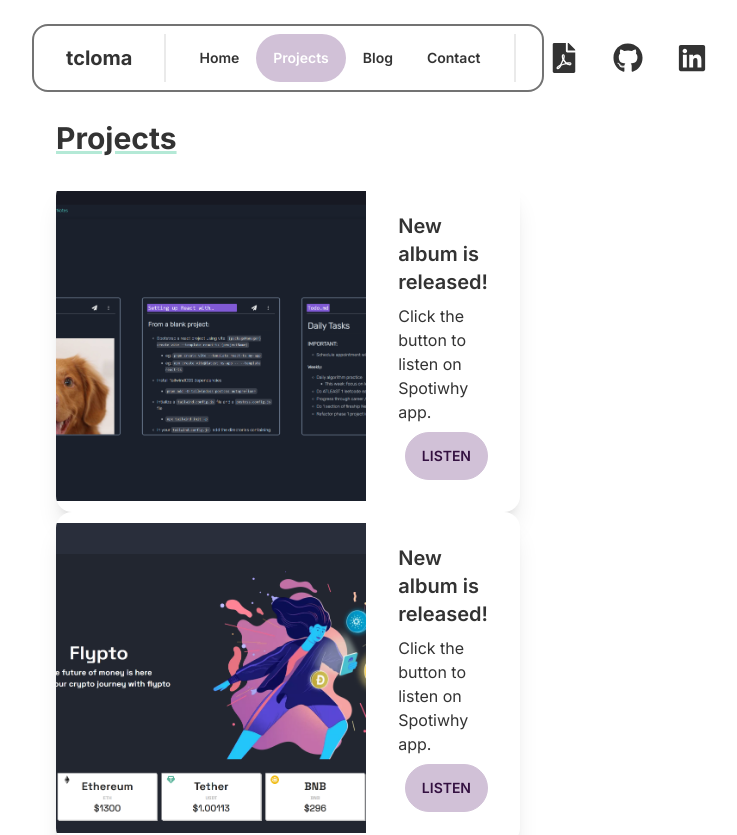
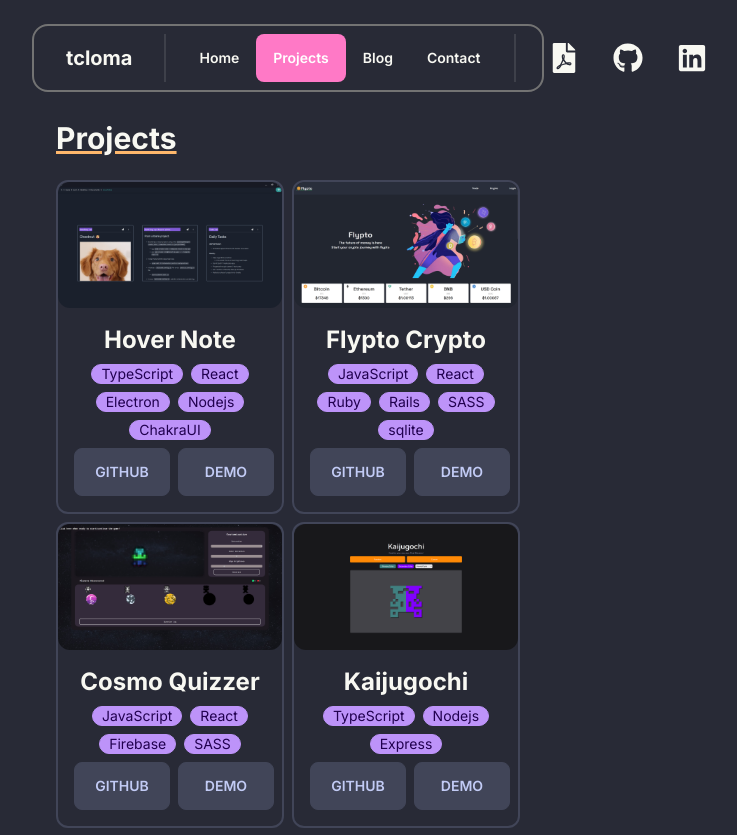
Before and after one commit to tcloma/portfolio-overhaul, a Next.js app: page /projects in a window 1280 px wide. Shown: the top 835 px of the page, without its empty margins (352-1089 px from the left). Built offline with nearby package versions, Linux system fonts and the light colour scheme.

Commit message:
refactored several buttons to client components

```diff
--- a/package.json
+++ b/package.json
@@ -15,7 +15,7 @@
         "@types/react": "18.0.28",
         "@types/react-dom": "18.0.11",
         "daisyui": "^2.51.0",
-        "framer-motion": "^9.1.6",
+        "framer-motion": "^9.1.7",
         "next": "13.2.0",
         "react": "18.2.0",
         "react-dom": "18.2.0",
--- a/src/app/MenuBar.tsx
+++ b/src/app/MenuBar.tsx
@@ -1,7 +1,7 @@
 'use client';
 
-import { FaGithub, FaLinkedin, FaFilePdf } from 'react-icons/fa';
 import MenuLink from './MenuLink';
+import MenuSocials from './MenuSocials';
 
 export default function MenuBar() {
 	return (
@@ -15,17 +15,7 @@ export default function MenuBar() {
 				<MenuLink route='contact' />
 			</ul>
 			<div className='divider divider-horizontal' />
-			<div>
-				<button className='btn-ghost btn rounded-2xl text-3xl'>
-					<FaFilePdf />
-				</button>
-				<button className='btn-ghost btn rounded-2xl text-3xl'>
-					<FaGithub />
-				</button>
-				<button className='btn-ghost btn rounded-2xl text-3xl'>
-					<FaLinkedin />
-				</button>
-			</div>
+			<MenuSocials />
 		</div>
 	);
 }
--- /dev/null
+++ b/src/app/MenuSocials.tsx
@@ -0,0 +1,35 @@
+import { FaGithub, FaLinkedin, FaFilePdf } from 'react-icons/fa';
+
+function openResume() {
+    window.open('/data/Tyrone_Cloma_Resume.pdf')
+}
+function openGithub() {
+    window.open('https://github.com/tcloma')
+}
+function openLinkedIn() {
+    window.open('https://linkedin.com/in/tyronecloma/')
+}
+
+
+
+export default function MenuSocials() {
+    return (
+        <div>
+            <div className="tooltip tooltip-bottom" data-tip="Resume">
+                <button className='btn-ghost btn rounded-2xl text-3xl' onClick={openResume}>
+                    <FaFilePdf />
+                </button>
+            </div>
+            <div className="tooltip tooltip-bottom" data-tip="Github">
+                <button className='btn-ghost btn rounded-2xl text-3xl' onClick={openGithub}>
+                    <FaGithub />
+                </button>
+            </div>
+            <div className="tooltip tooltip-bottom" data-tip="LinkedIn">
+                <button className='btn-ghost btn rounded-2xl text-3xl' onClick={openLinkedIn}>
+                    <FaLinkedin />
+                </button>
+            </div>
+        </div>
+    )
+}
--- a/src/app/blog/page.tsx
+++ b/src/app/blog/page.tsx
@@ -1,9 +1,10 @@
 import Container from '../Container';
+import SectionHeader from '../SectionHeader';
 
 export default function page({}) {
 	return (
 		<Container>
-			<h1>Blog</h1>
+			<SectionHeader name='Blog'/>
 		</Container>
 	);
 }
--- a/src/app/contact/page.tsx
+++ b/src/app/contact/page.tsx
@@ -1,9 +1,10 @@
 import Container from '../Container';
+import SectionHeader from '../SectionHeader';
 
 export default function page({}) {
 	return (
 		<Container>
-			<h1>Contact</h1>
+			<SectionHeader name='Contact'/>
 		</Container>
 	);
 }
--- a/src/app/layout.tsx
+++ b/src/app/layout.tsx
@@ -18,7 +18,7 @@ export const metadata: Metadata = {
 
 export default function RootLayout({ children }: Props) {
 	return (
-		<html lang='en' data-theme='pastel'>
+		<html lang='en' data-theme='dracula'>
 			<head />
 			<body className={`${inter.className} px-[10%] antialiased lg:px-[30%]`}>
 				<MenuBar />
--- /dev/null
+++ b/src/app/projects/CardBtns.tsx
@@ -0,0 +1,25 @@
+'use client'
+
+type Props = {
+    github: string,
+    demo: string
+}
+
+export default function CardBtns({ github, demo }: Props) {
+
+    function openGithub() {
+        window.open(github)
+    }
+
+    function openDemo() {
+        window.open(demo)
+    }
+
+
+    return (
+        <div className='flex justify-between gap-2'>
+            <button className='btn w-1/2' onClick={openGithub}>GitHub</button>
+            <button className='btn w-1/2' onClick={openDemo}>Demo</button>
+        </div>
+    )
+}
--- a/src/app/projects/ProjectCard.tsx
+++ b/src/app/projects/ProjectCard.tsx
@@ -1,21 +1,26 @@
 import { IProjData } from 'public/data/projectData';
+import CardBtns from './CardBtns';
 
 type Props = {
 	data: IProjData;
 };
 
 export default function ProjectCard({ data }: Props) {
+
+
 	return (
-		<div className='card bg-base-100 shadow-xl lg:card-side'>
+		<div className='flex flex-col justify-center items-center border-2 rounded-xl border-neutral'>
 			<figure>
-				<img src={data.previewLink} className='lg:aspect-square' alt='Album' />
+				<img src={data.previewLink} className='rounded-xl' alt='project preview' />
 			</figure>
-			<div className='card-body'>
-				<h2 className='card-title'>New album is released!</h2>
-				<p>Click the button to listen on Spotiwhy app.</p>
-				<div className='card-actions justify-end'>
-					<button className='btn-primary btn'>Listen</button>
+			<div className='w-full p-4 text-center'>
+				<h2 className='font-bold text-2xl mb-2'>{data.title}</h2>
+				<div className='flex justify-center gap-2 flex-wrap mb-2'>
+					{data.stack.map(tech => {
+						return <p className='badge badge-secondary'>{tech}</p>
+					})}
 				</div>
+				<CardBtns github={data.githubLink} demo={data.demoLink}/>
 			</div>
 		</div>
 	);
--- a/src/app/projects/page.tsx
+++ b/src/app/projects/page.tsx
@@ -11,7 +11,7 @@ export default function page({}) {
 	return (
 		<Container>
 			<SectionHeader name='Projects' />
-			<div className='grid grid-cols-1 w-full'>
+			<div className='grid grid-cols-2 w-full gap-2'>
 				{projectData.map((project, index) => {
 					return <ProjectCard key={index} data={project} />;
 				})}
```
Also changed, not shown: .gitpod.yml (added), 1 other file (tests, documents, lock files or other folders).
